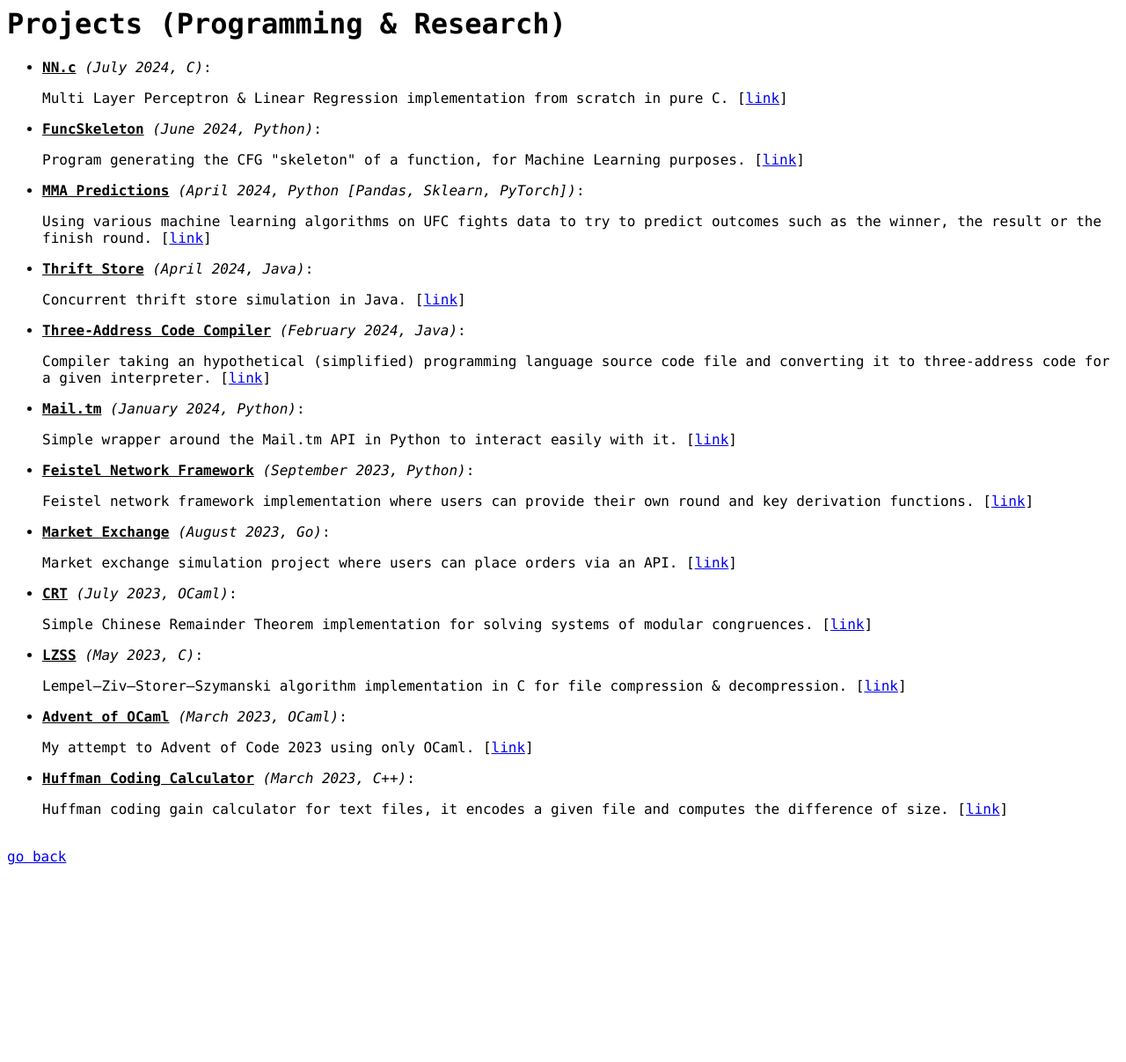
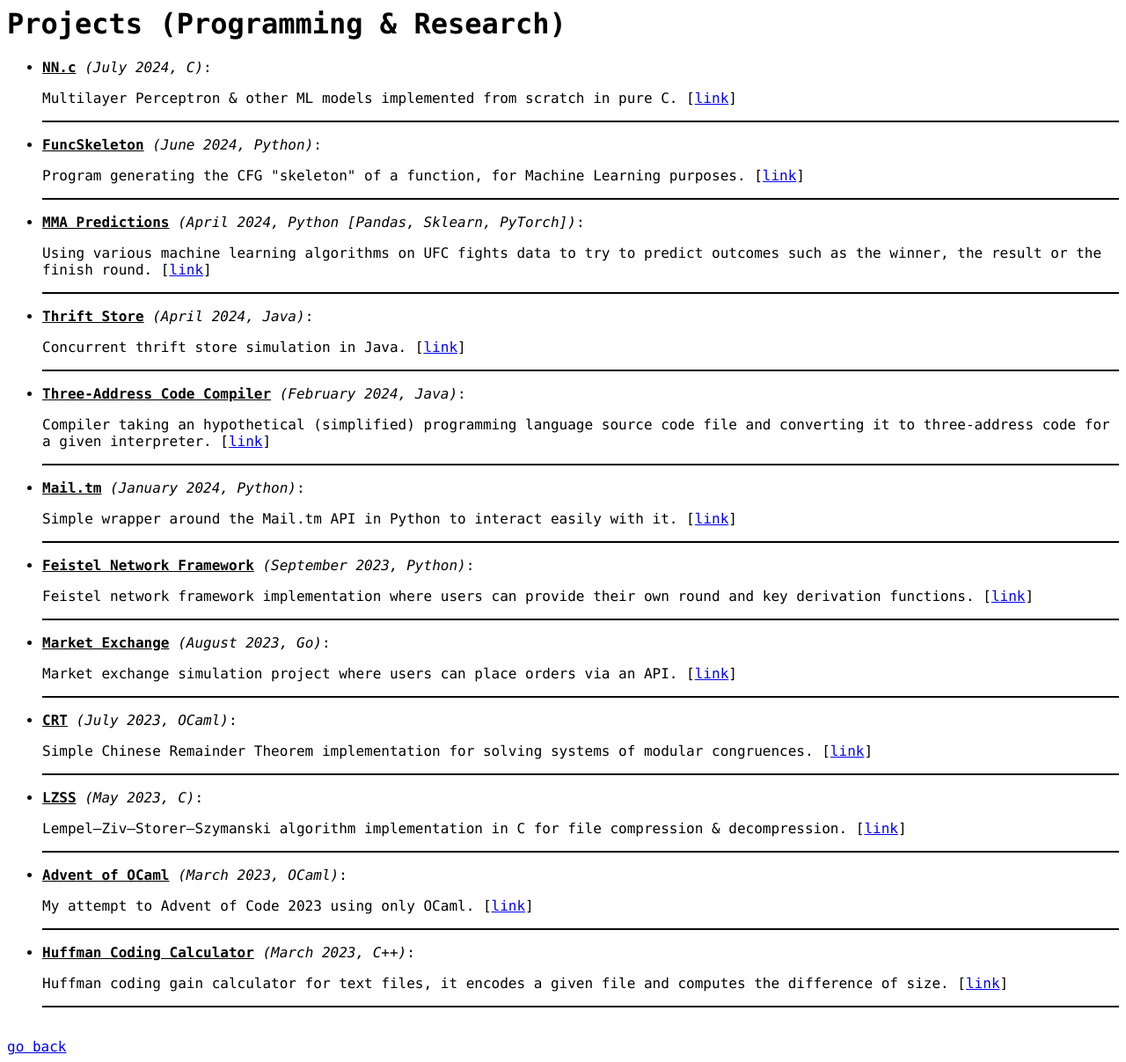
Before and after one commit to mrochk/mrochk.github.io, a Jekyll site: the page projects.html, which Jekyll copies as it is, in a window 1280 px wide. Shown: the whole page at 88% size. Built offline with Jekyll 4.4.1, drawn with Linux system fonts in a browser that asks for light colours; before the commit the page ends 991 px from its top, so only the background shows below that.

Commit message:
separation for projecst

```diff
--- a/projects.html
+++ b/projects.html
@@ -6,6 +6,7 @@
 
 li {
     margin-bottom: 10px;
+    border-bottom: 2px solid black;
 }
 
 b {
@@ -34,7 +35,7 @@
 
     <li>
         <p><b>NN.c</b> <i>(July 2024, C)</i>:</p>
-        <p>Multi Layer Perceptron & Linear Regression implementation from scratch in pure C. [<a href="https://github.com/mrochk/nn.c">link</a>]</p>
+        <p>Multilayer Perceptron & other ML models implemented from scratch in pure C. [<a href="https://github.com/mrochk/nn.c">link</a>]</p>
     </li>
 
     <li>
```
Also changed, not shown: blog/index.html (added, +15 -0 lines).
